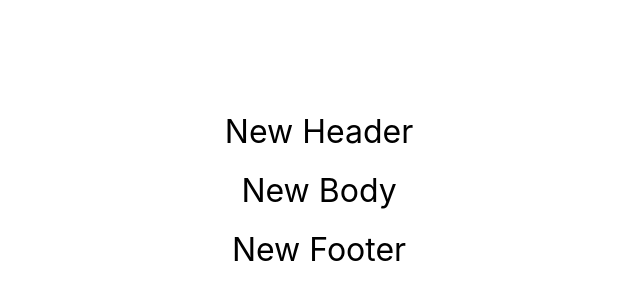
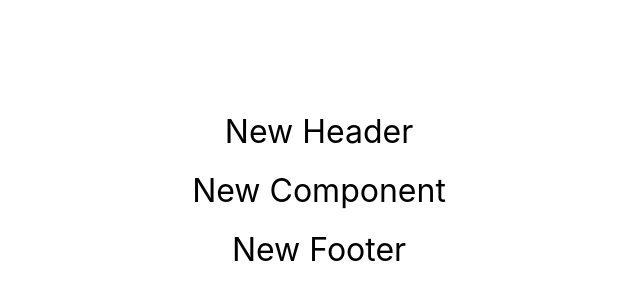
Before and after one commit to VanoKi/micro-tasks, a React app: page / in a window 1280 px wide. Shown: the part 210-510 px from the top of the page, without its empty margins (321-961 px from the left). Built offline with nearby package versions, Linux system fonts and the light colour scheme; the HTML template or start-up script is replaced by a standard one.

Commit message:
feat: New Component

```diff
--- a/src/App.tsx
+++ b/src/App.tsx
@@ -3,6 +3,7 @@ import './App.css';
 import {Header} from "./site/Header.tsx";
 import {Body} from "./site/Body.tsx";
 import {Footer} from "./site/Footer.tsx";
+import {NewComponent} from "./site/NewComponent.tsx";
 
 
 // Hi Guys!
@@ -130,7 +131,8 @@ function App() {
     return (
         <>
             <Header title={'New Header'}/>
-            <Body titleForBody={'New Body'}/>
+            {/*<Body titleForBody={'New Body'}/>*/}
+            <NewComponent/>
             <Footer titleForFooter={'New Footer'}/>
         </>
     );
--- /dev/null
+++ b/src/site/NewComponent.tsx
@@ -0,0 +1,7 @@
+export const NewComponent = () => {
+    return (
+        <div>
+            New Component
+        </div>
+    )
+}
```
